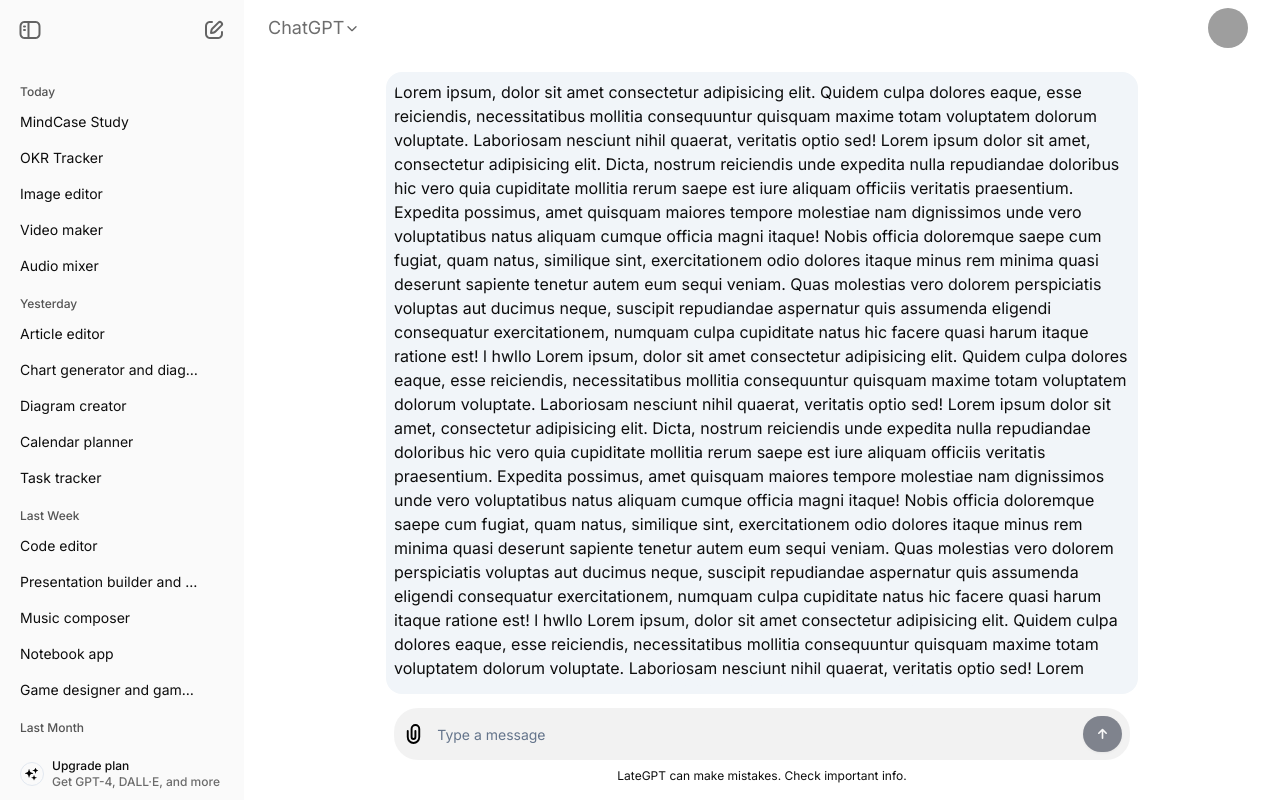
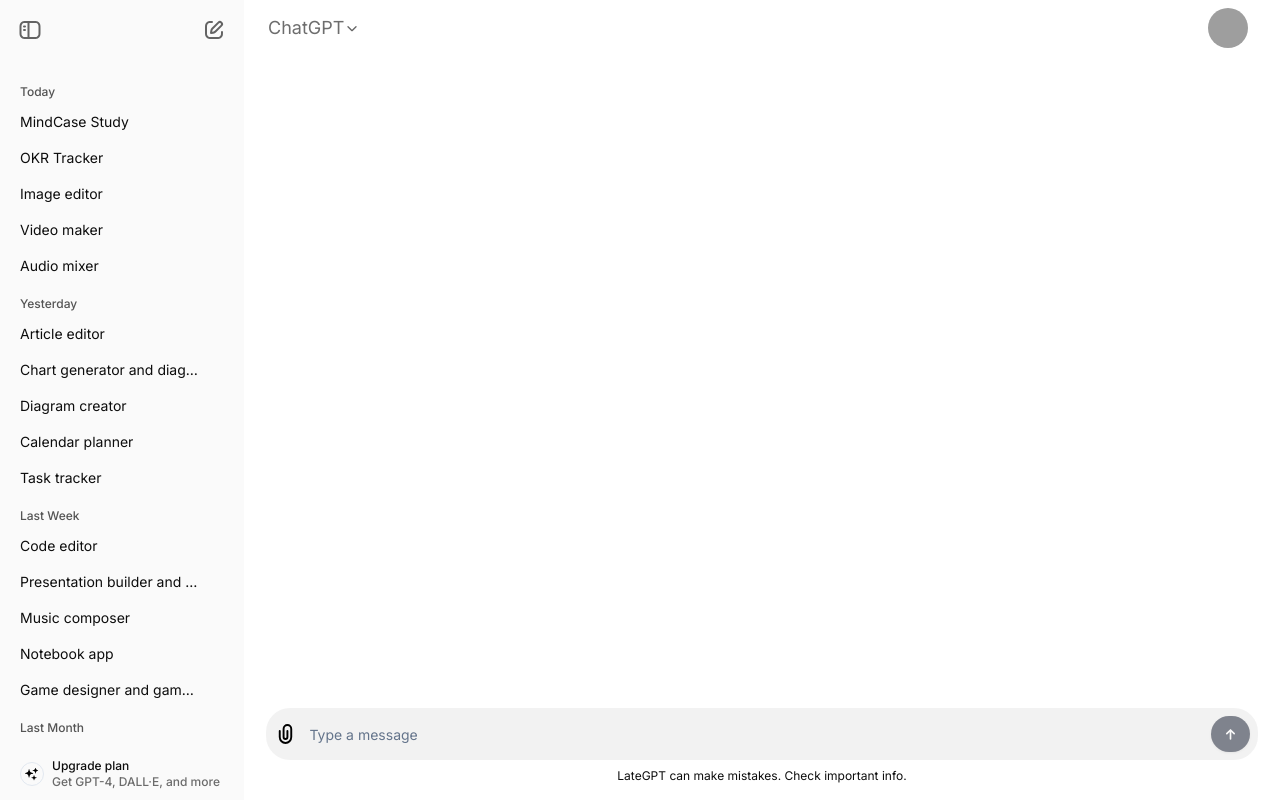
Before and after one commit to rajeshiitk/lategpt, a Next.js app: page /chat/1 in a window 1280 px wide. Built offline with nearby package versions, Linux system fonts and the light colour scheme; grey boxes are pictures that could not be loaded.

Commit message:
chat completed and markdown integration for code

```diff
--- a/package.json
+++ b/package.json
@@ -9,8 +9,10 @@
     "lint": "next lint"
   },
   "dependencies": {
+    "@ai-sdk/google": "^0.0.15",
     "@google/generative-ai": "^0.11.4",
     "@hookform/resolvers": "^3.4.2",
+    "@nanostores/react": "github:ai/react",
     "@radix-ui/react-avatar": "^1.0.4",
     "@radix-ui/react-dialog": "^1.0.5",
     "@radix-ui/react-dropdown-menu": "^2.0.6",
@@ -22,10 +24,13 @@
     "ai": "^3.1.14",
     "class-variance-authority": "^0.7.0",
     "clsx": "^2.1.1",
+    "copy-to-clipboard": "^3.3.3",
     "next": "14.2.3",
     "react": "^18",
     "react-dom": "^18",
     "react-hook-form": "^7.51.5",
+    "react-markdown": "^9.0.1",
+    "react-syntax-highlighter": "^15.5.0",
     "sharp": "^0.33.4",
     "tailwind-merge": "^2.3.0",
     "tailwindcss-animate": "^1.0.7",
@@ -35,6 +40,7 @@
     "@types/node": "^20",
     "@types/react": "^18",
     "@types/react-dom": "^18",
+    "@types/react-syntax-highlighter": "^15.5.13",
     "eslint": "^8",
     "eslint-config-next": "14.2.3",
     "postcss": "^8",
--- a/src/app/(root)/chat/[id]/page.tsx
+++ b/src/app/(root)/chat/[id]/page.tsx
@@ -1,58 +1,56 @@
+"use client";
 import BottomInputBar from "@/components/BottomInputBar";
 import { ScrollArea } from "@/components/ui/scroll-area";
 import React from "react";
+import { useChat } from "ai/react";
+import Markdown from "@/components/markdown";
 
 const Page = () => {
+  const {
+    input,
+    data,
+    isLoading,
+    error,
+    setInput,
+    handleSubmit,
+    handleInputChange,
+    messages,
+    setMessages,
+    reload,
+    stop,
+  } = useChat();
+
   return (
-    <main className="flex relative  h-[calc(100svh-56px)] py-4 w-full gap-12 max-w-3xl  mx-auto flex-col items-center  px-2 ">
-      <ScrollArea className="bg-secondary w-full h-[calc(100%-90px)] rounded-2xl p-2">
-        Lorem ipsum, dolor sit amet consectetur adipisicing elit. Quidem culpa
-        dolores eaque, esse reiciendis, necessitatibus mollitia consequuntur
-        quisquam maxime totam voluptatem dolorum voluptate. Laboriosam nesciunt
-        nihil quaerat, veritatis optio sed! Lorem ipsum dolor sit amet,
-        consectetur adipisicing elit. Dicta, nostrum reiciendis unde expedita
-        nulla repudiandae doloribus hic vero quia cupiditate mollitia rerum
-        saepe est iure aliquam officiis veritatis praesentium. Expedita
-        possimus, amet quisquam maiores tempore molestiae nam dignissimos unde
-        vero voluptatibus natus aliquam cumque officia magni itaque! Nobis
-        officia doloremque saepe cum fugiat, quam natus, similique sint,
-        exercitationem odio dolores itaque minus rem minima quasi deserunt
-        sapiente tenetur autem eum sequi veniam. Quas molestias vero dolorem
-        perspiciatis voluptas aut ducimus neque, suscipit repudiandae aspernatur
-        quis assumenda eligendi consequatur exercitationem, numquam culpa
-        cupiditate natus hic facere quasi harum itaque ratione est! l hwllo
-        Lorem ipsum, dolor sit amet consectetur adipisicing elit. Quidem culpa
-        dolores eaque, esse reiciendis, necessitatibus mollitia consequuntur
-        quisquam maxime totam voluptatem dolorum voluptate. Laboriosam nesciunt
-        nihil quaerat, veritatis optio sed! Lorem ipsum dolor sit amet,
-        consectetur adipisicing elit. Dicta, nostrum reiciendis unde expedita
-        nulla repudiandae doloribus hic vero quia cupiditate mollitia rerum
-        saepe est iure aliquam officiis veritatis praesentium. Expedita
-        possimus, amet quisquam maiores tempore molestiae nam dignissimos unde
-        vero voluptatibus natus aliquam cumque officia magni itaque! Nobis
-        officia doloremque saepe cum fugiat, quam natus, similique sint,
-        exercitationem odio dolores itaque minus rem minima quasi deserunt
-        sapiente tenetur autem eum sequi veniam. Quas molestias vero dolorem
-        perspiciatis voluptas aut ducimus neque, suscipit repudiandae aspernatur
-        quis assumenda eligendi consequatur exercitationem, numquam culpa
-        cupiditate natus hic facere quasi harum itaque ratione est! l hwllo
-        Lorem ipsum, dolor sit amet consectetur adipisicing elit. Quidem culpa
-        dolores eaque, esse reiciendis, necessitatibus mollitia consequuntur
-        quisquam maxime totam voluptatem dolorum voluptate. Laboriosam nesciunt
-        nihil quaerat, veritatis optio sed! Lorem ipsum dolor sit amet,
-        consectetur adipisicing elit. Dicta, nostrum reiciendis unde expedita
-        nulla repudiandae doloribus hic vero quia cupiditate mollitia rerum
-        saepe est iure aliquam officiis veritatis praesentium. Expedita
-        possimus, amet quisquam maiores tempore molestiae nam dignissimos unde
-        vero voluptatibus natus aliquam cumque officia magni itaque! Nobis
-        officia doloremque saepe cum fugiat, quam natus, similique sint,
-        exercitationem odio dolores itaque minus rem minima quasi deserunt
-        sapiente tenetur autem eum sequi veniam. Quas molestias vero dolorem
-        perspiciatis voluptas aut ducimus neque, suscipit repudiandae aspernatur
-        quis assumenda eligendi consequatur exercitationem, numquam culpa
-        cupiditate natus hic facere quasi harum itaque ratione est! l
+    <main className="flex relative  h-[calc(100svh-56px)] py-4 w-full gap-12 max-w-5xl  mx-auto flex-col items-center  px-2 ">
+      {error && (
+        <div className="fixed top-0 left-0 w-full p-4 text-center text-white bg-red-500">
+          {error.message}
+        </div>
+      )}
+      <ScrollArea className=" overflow-x-scroll break-all w-full h-[calc(100%-90px)] relative rounded-2xl  p-2">
+        {messages.map((message, index) => (
+          <div key={index} className="break-words  flex flex-col  ">
+            <div
+              className={`${
+                message.role === "user" ? "bg-accent self-end" : ""
+              } p-2 rounded-2xl`}
+            >
+              {message.role == "user" ? (
+                message.content
+              ) : (
+                <Markdown content={message.content} />
+              )}
+            </div>
+          </div>
+        ))}
       </ScrollArea>
-      <BottomInputBar />
+
+      <BottomInputBar
+        handleSubmit={handleSubmit}
+        input={input}
+        handleInputChange={handleInputChange}
+        isLoading={isLoading}
+      />
     </main>
   );
 };
--- a/src/components/BottomInputBar.tsx
+++ b/src/components/BottomInputBar.tsx
@@ -5,71 +5,62 @@
 import { Input } from "@/components/ui/input";
 import { Form, FormControl, FormField, FormItem } from "@/components/ui/form";
 
-import { zodResolver } from "@hookform/resolvers/zod";
-import { useForm } from "react-hook-form";
-import { z } from "zod";
+interface Props {
+  handleSubmit: (e: React.FormEvent<HTMLFormElement>) => void;
+  input: string;
+  handleInputChange: (e: React.ChangeEvent<HTMLInputElement>) => void;
+  isLoading: boolean;
+}
 
-const formSchema = z.object({
-  message: z.string().min(2, {
-    message: "chat message can't be empty",
-  }),
-});
+const BottomInputBar = ({
+  handleSubmit,
+  input,
+  handleInputChange,
+  isLoading,
+}: Props) => {
+  // using useChat from vercel ai
 
-interface Props {}
-
-const BottomInputBar = (props: Props) => {
-  const form = useForm<z.infer<typeof formSchema>>({
-    resolver: zodResolver(formSchema),
-    defaultValues: {
-      message: "",
-    },
-  });
-
-  // 2. Define a submit handler.
-  function onSubmit(values: z.infer<typeof formSchema>) {
-    console.log(values);
-  }
   return (
     <div className="absolute px-4 py-2  bottom-0 w-full left-1/2 -translate-x-1/2">
       <div className="flex  items-center bg-accent/70  w-full h-fit p-2  rounded-3xl">
         <div>
           <Image src="/icons/file.svg" width={24} height={24} alt="send" />
         </div>
-        <Form {...form}>
-          <form onSubmit={form.handleSubmit(onSubmit)} className="flex w-full ">
+        <form onSubmit={handleSubmit} className="flex w-full ">
           <div className="w-full">
-              <FormField
-                control={form.control}
-                name="message"
-                render={({ field }) => (
-                  <FormItem>
-                    <FormControl>
             {/* TODO: convet Input to text area */}
             <Input
+              value={input}
+              onChange={handleInputChange}
               className="w-full  border-none drop-shadow-none shadow-none custom-scrollbar focus-visible:ring-0 outline-none focus:outline-none  bg-transparent"
               placeholder="Type a message"
-                        {...field}
-                      />
-                    </FormControl>
-                  </FormItem>
-                )}
             />
           </div>
           <Button
-              disabled={!form.formState.isValid}
+            disabled={input === "" || isLoading}
             type="submit"
             className="p-2  rounded-full"
           >
             <Image
+              src="/icons/disabled.svg"
+              width={24}
+              height={24}
+              className={`invert dark:invert-0 ${
+                isLoading ? "block" : "hidden"
+              }`}
+              alt="send"
+            />
+            <Image
               src="/icons/arrow-up.svg"
               width={24}
               height={24}
-                className="invert dark:invert-0"
+              className={`invert  dark:invert-0 ${
+                isLoading ? "hidden" : "block"
+              }`}
               alt="send"
             />
           </Button>
         </form>
-        </Form>
       </div>
       <div className=" p-2 text-center text-xs  ">
         <span>LateGPT can make mistakes. Check important info.</span>
--- /dev/null
+++ b/src/components/markdown.tsx
@@ -0,0 +1,51 @@
+import ReactMarkdown from "react-markdown";
+import copy from "copy-to-clipboard";
+import SyntaxHighlighter from "react-syntax-highlighter";
+import { gruvboxDark } from "react-syntax-highlighter/dist/cjs/styles/hljs";
+
+interface IProps {
+  content: string;
+}
+
+export default function Markdown({ content }: IProps) {
+  const handleCopy = (text: string) => {
+    copy(text);
+    console.log("copied", text);
+  };
+
+  return (
+    <ReactMarkdown
+      components={{
+        code({ node, className, children, ...props }) {
+          const match = /language-(\w+)/.exec(className || "");
+          return match ? (
+            <div>
+              <div className="flex rounded-xl  w-full justify-end  bg-white/5 p-2 ">
+                <button
+                  onClick={() =>
+                    handleCopy(String(children).replace(/\n$/, ""))
+                  }
+                >
+                  copy
+                </button>
+              </div>
+              <SyntaxHighlighter
+                wrapLines
+                language={match[1]}
+                style={gruvboxDark}
+              >
+                {String(children).replace(/\n$/, "")}
+              </SyntaxHighlighter>
+            </div>
+          ) : (
+            <code className={className} {...props}>
+              {children}
+            </code>
+          );
+        },
+      }}
+    >
+      {content}
+    </ReactMarkdown>
+  );
+}
```
Also changed, not shown: public/icons/disabled.svg (added), 1 other file (tests, documents, lock files or other folders). Lines whose indentation alone changed are shown as unchanged.
